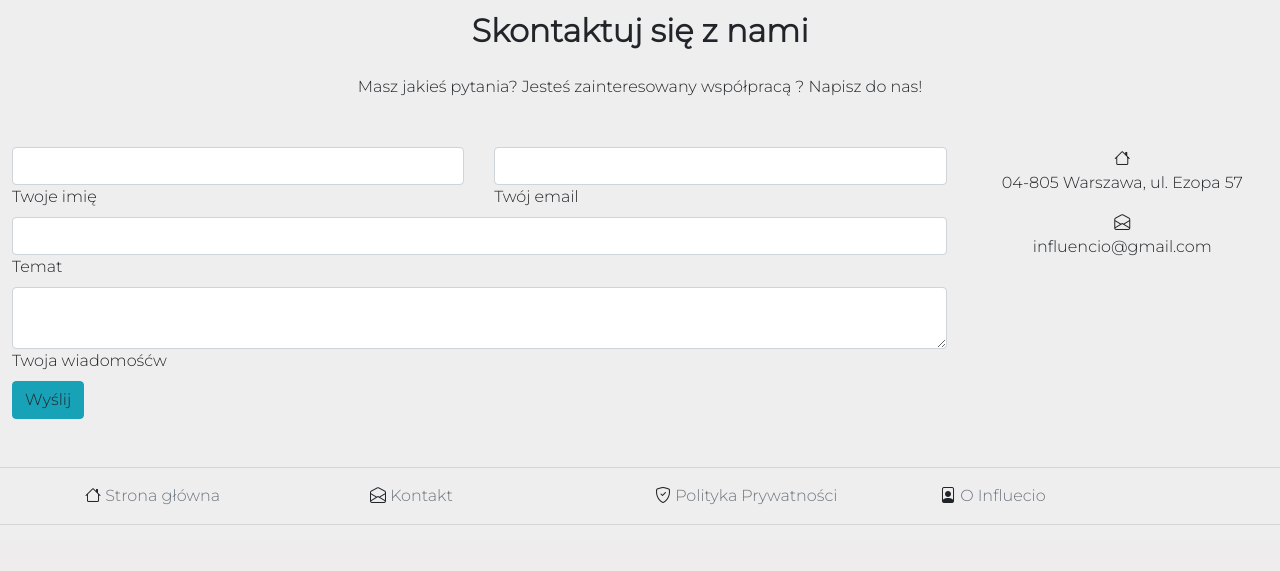
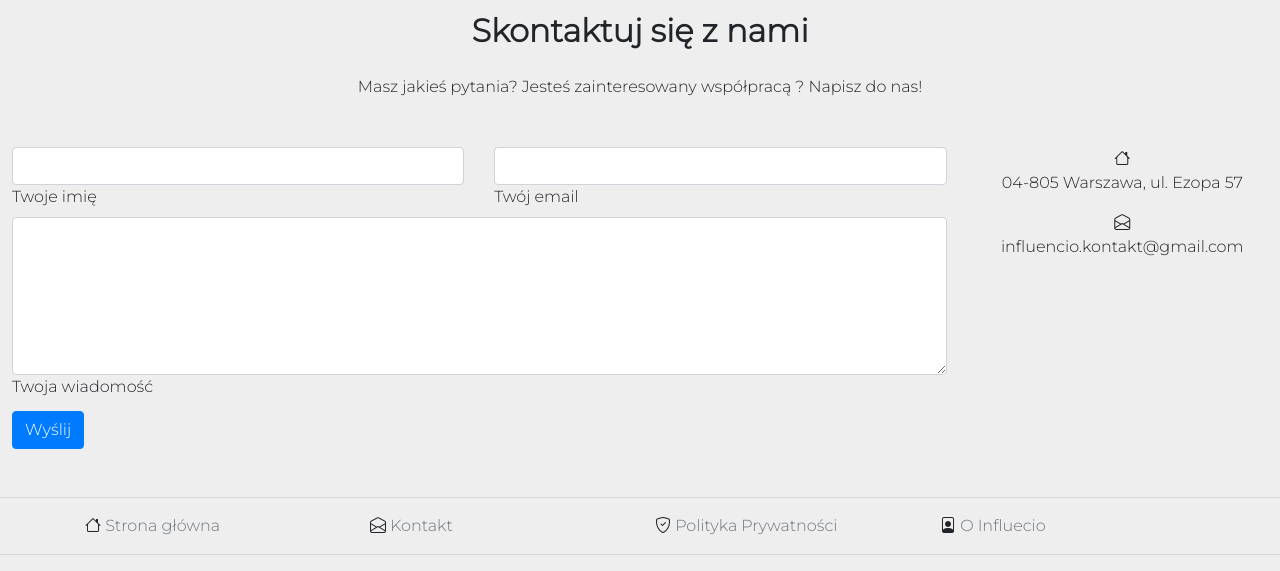
Before and after one commit to TomPrint/influencio, a Django app: page /kontakt/ in a window 1280 px wide. Shown: the part 500-1071 px from the top of the page. Before the commit the page ends 1025 px from the top, so only its background shows below. Run offline with Django 3.2, Linux system fonts and the light colour scheme; some libraries are stand-ins or nearby versions.

Commit message:
Edit contact form:
1. Edit def contact in views.py
2. Edit contact.html
3. Edit Settings.py - contact form settings
4. Edit base.html - add messages section div

```diff
--- a/src/apps/pages/templates/pages/contact.html
+++ b/src/apps/pages/templates/pages/contact.html
@@ -3,80 +3,43 @@
 
 {% block content%}
 
-<!--Section: Contact v.2-->
 <section class="mb-5">
 
-    <!--Section heading-->
     <h2 class="h1-responsive font-weight-bold text-center my-4">Skontaktuj się z nami</h2>
-    <!--Section description-->
-    <p class="text-center w-responsive mx-auto mb-5">Masz jakieś pytania? Jesteś zainteresowany współpracą ? Napisz do nas!</p>
+    <p class="text-center w-responsive mx-auto mb-5">Masz jakieś pytania? Jesteś zainteresowany współpracą ? Napisz do
+        nas!</p>
 
     <div class="row">
-
-        <!--Grid column-->
         <div class="col-md-9 mb-md-0 mb-5">
-            <form id="contact-form" name="contact-form" action="mail.php" method="POST">
-
-                <!--Grid row-->
+            <form action="{% url 'page-contact' %}" method='post'>
+                {% csrf_token %}
                 <div class="row">
-
-                    <!--Grid column-->
                     <div class="col-md-6">
                         <div class="md-form mb-0">
-                            <input type="text" id="name" name="name" class="form-control">
-                            <label for="name" class="">Twoje imię</label>
+                            <input type="text" name="message-name" class="form-control mb-30">
+                            <label for="message-name" class="">Twoje imię</label>
                         </div>
                     </div>
-                    <!--Grid column-->
-
-                    <!--Grid column-->
                     <div class="col-md-6">
                         <div class="md-form mb-0">
-                            <input type="text" id="email" name="email" class="form-control">
-                            <label for="email" class="">Twój email</label>
-                        </div>
-                    </div>
-                    <!--Grid column-->
-
-                </div>
-                <!--Grid row-->
-
-                <!--Grid row-->
-                <div class="row">
-                    <div class="col-md-12">
-                        <div class="md-form mb-0">
-                            <input type="text" id="subject" name="subject" class="form-control">
-                            <label for="subject" class="">Temat</label>
+                            <input type="email" name="message-email" class="form-control mb-30">
+                            <label for="message-email" class="">Twój email</label>
                         </div>
                     </div>
                 </div>
-                <!--Grid row-->
-
-                <!--Grid row-->
-                <div class="row">
-
-                    <!--Grid column-->
-                    <div class="col-md-12">
-
-                        <div class="md-form">
-                            <textarea type="text" id="message" name="message" rows="2" class="form-control md-textarea"></textarea>
-                            <label for="message">Twoja wiadomośćw</label>
-                        </div>
-
+            <div class="row">
+                <div class="col-md-12">
+                    <div class="md-form">
+                        <textarea name="message" class="form-control md-textarea" rows = "6"></textarea>
+                        <label for="message">Twoja wiadomość</label>
                     </div>
                 </div>
-                <!--Grid row-->
+            </div>
+            <button type="submit" class="btn btn-primary mt-1">Wyślij</button>
 
             </form>
+        </div>
 
-            <div class="text-center text-md-left">
-                <a class="btn btn-info">Wyślij</a>
-            </div>
-            <div class="status"></div>
-        </div>
-        <!--Grid column-->
-
-        <!--Grid column-->
         <div class="col-md-3 text-center">
             <ul class="list-unstyled mb-0">
                 <li><i class="bi bi-house"></i>
@@ -84,16 +47,12 @@
                 </li>
 
                 <li><i class="bi bi-envelope-open"></i>
-                    <p>influencio@gmail.com</p>
+                    <p>influencio.kontakt@gmail.com</p>
                 </li>
             </ul>
         </div>
-        <!--Grid column-->
-
-    </div>
+    </div>  <!-- row -->
 
 </section>
-<!--Section: Contact v.2-->
-
 
 {% endblock %}
--- a/src/apps/pages/views.py
+++ b/src/apps/pages/views.py
@@ -4,6 +4,8 @@ from django.views.generic import DetailView, CreateView, UpdateView, DeleteView,
 from django_filters.views import FilterView
 from django.contrib.auth.mixins import LoginRequiredMixin, UserPassesTestMixin
 from .filters import MovieFilter
+from django.contrib import messages
+from django.core.mail import send_mail
 
 
 # Create your views here.
@@ -15,7 +17,9 @@ class AdminStaffRequiredMixin(LoginRequiredMixin, UserPassesTestMixin):
 
 ##################### CLASS - BASED VIEWS #####################
 
-#Home View - all movies without category filter
+# Home View - all movies without category filter
+
+
 class MoviesView (FilterView):
     model = Movie
     template_name = 'pages/home.html'
@@ -28,14 +32,16 @@ class MoviesView (FilterView):
         movie_filtered_list = MovieFilter(self.request.GET, queryset=qs)
         return movie_filtered_list.qs.order_by('-date_posted')
 
-#pass new query_set to template to work with promotion zone apart from paginator and search field(django-filter)
+# pass new query_set to template to work with promotion zone apart from paginator and search field(django-filter)
     def get_context_data(self, **kwargs):
         context = super(MoviesView, self).get_context_data(**kwargs)
         context['movie_promotions'] = Movie.objects.all()
         context['submitButton'] = 'Szukaj'
         return context
 
-#Hot-Top View
+# Hot-Top View
+
+
 class HotTopView (FilterView):
     model = Movie
     template_name = 'pages/hot_top.html'
@@ -53,7 +59,9 @@ class HotTopView (FilterView):
         context['submitButton'] = 'Szukaj w Hot-Top'
         return context
 
-#Odkrycia View
+# Odkrycia View
+
+
 class OdkryciaView (FilterView):
     model = Movie
     template_name = 'pages/odkrycia.html'
@@ -71,7 +79,9 @@ class OdkryciaView (FilterView):
         context['submitButton'] = 'Szukaj w Odkrycia'
         return context
 
-#Beauty View
+# Beauty View
+
+
 class BeautyView (FilterView):
     model = Movie
     template_name = 'pages/beauty.html'
@@ -89,7 +99,7 @@ class BeautyView (FilterView):
         context['submitButton'] = 'Szukaj w Beauty'
         return context
 
-#Funny View
+# Funny View
 class FunnyView (FilterView):
     model = Movie
     template_name = 'pages/funny.html'
@@ -107,7 +117,7 @@ class FunnyView (FilterView):
         context['submitButton'] = 'Szukaj w Śmieszne'
         return context
 
-#Gamming View
+# Gamming View
 class GamingView (FilterView):
     model = Movie
     template_name = 'pages/lifestyle.html'
@@ -125,7 +135,7 @@ class GamingView (FilterView):
         context['submitButton'] = 'Szukaj w Gaming'
         return context
 
-#Lifestyle View
+# Lifestyle View
 class LifestyleView (FilterView):
     model = Movie
     template_name = 'pages/lifestyle.html'
@@ -143,7 +153,7 @@ class LifestyleView (FilterView):
         context['submitButton'] = 'Szukaj w Lifestyle'
         return context
 
-#Sport View
+# Sport View
 class SportView (FilterView):
     model = Movie
     template_name = 'pages/sport.html'
@@ -163,8 +173,34 @@ class SportView (FilterView):
 
 ##################### FUNCTION VIEWS #####################
 
+
 def contact(request):
+
+    if request.method == 'POST':
+        message_name = request.POST['message-name']
+        message_email = request.POST['message-email']
+        message = request.POST['message']
+
+        if message_name and message_email and message:
+            send_mail(
+                f'Formularz Kontaktowy, wiadomość od {message_name}',
+                f'Wiadomość z formularza kontaktowego INFLUENCIO.PL\n Użytkownik: {message_name}\n Email: {message_email}\n Wiadomość: {message}',
+                message_email,
+                ['influencio.kontakt@gmail.com'],)
+            messages.success(request, f'Dziękujemy za kontakt {message_name}, Twój email został wysłany ! ')
+        else:
+            messages.warning(request, 'Wypełnij wszystkie pola formularza przed wysłaniem !')
+
+        context = {
+            'message_name': message_name,
+            'message_email': message_email,
+            'message': message,
+        }
+
+        return render(request, 'pages/contact.html', context)
+
+    else:
         context = {
 
-      }
-        return render (request,'pages/contact.html', context)
+    }
+        return render(request, 'pages/contact.html', context)
--- a/src/templates/base.html
+++ b/src/templates/base.html
@@ -62,6 +62,15 @@
 
   {% endblock %}
 
+  <!--Messages DIV-->
+  {% if messages %}
+      {% for message in messages %}
+          <div class="alert alert-{{message.tags}}" style="text-align:center; font-size:large;">
+              {{message}}
+          </div>
+      {% endfor %}
+  {% endif %}
+
   <!--Main Site Section-->
   <section>
     {% block content %}
```
Also changed, not shown: src/influencio_app/settings.py (+14 -0 lines).
